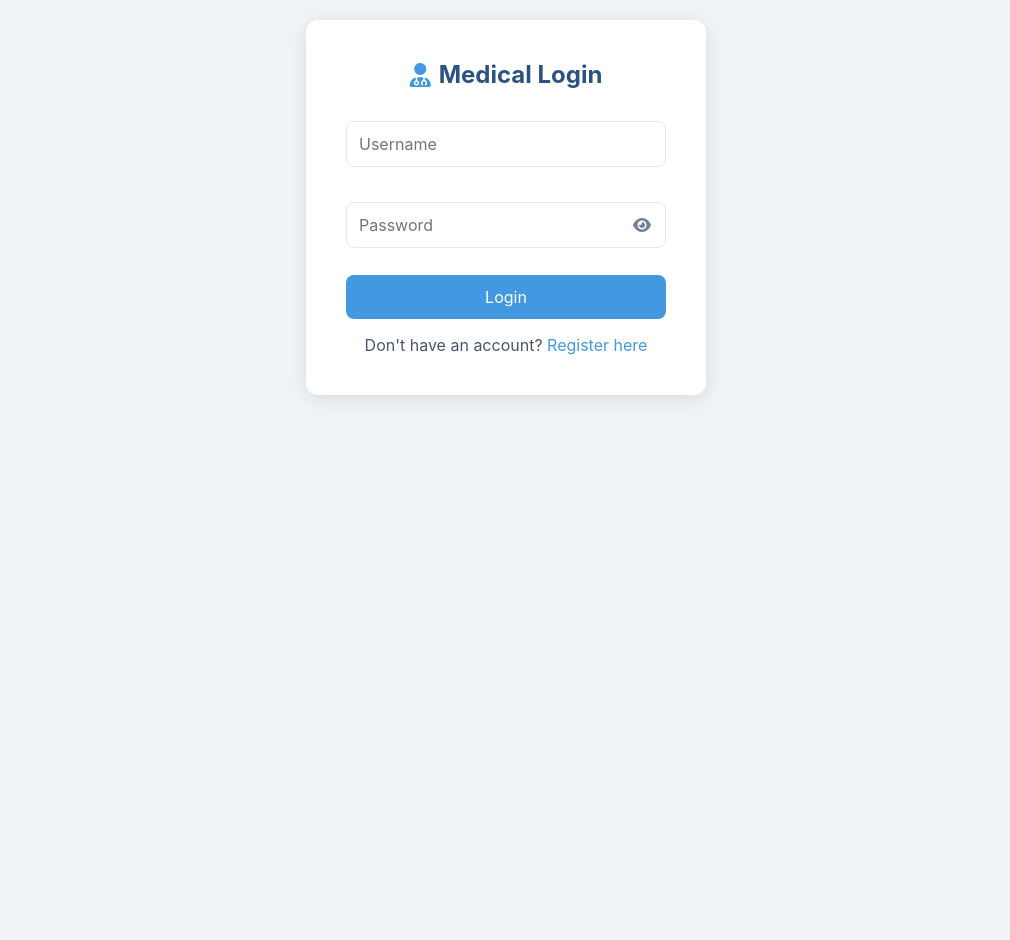
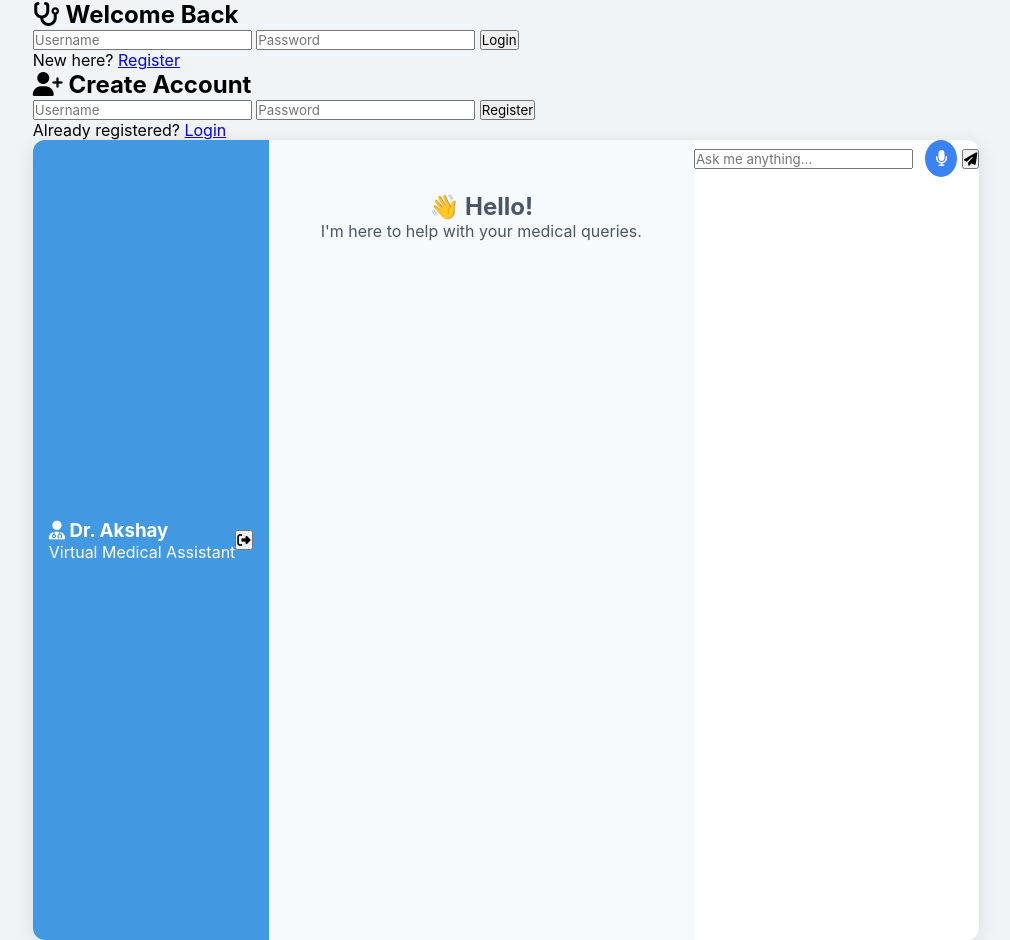
Before and after one commit to AkshayKarthickMS/AI_Healthcare_Chatbot_LMStudio, a Flask app: page / in a window 1280 px wide. Shown: the whole page, without its empty margins (134-1144 px from the left). Before the commit the page ends 399 px from the top, so only its background shows below. Run offline with Flask 3, Linux system fonts and the light colour scheme.

Commit message:
Add files via upload

```diff
--- a/app.py
+++ b/app.py
@@ -5,7 +5,25 @@ import sqlite3
 import os
 import json
 import requests
+import time
 from datetime import datetime
+from bs4 import BeautifulSoup
+from langchain.docstore.document import Document
+from langchain.text_splitter import RecursiveCharacterTextSplitter
+from langchain_community.embeddings import HuggingFaceEmbeddings
+from langchain_community.vectorstores import FAISS
+from langchain_community.vectorstores.utils import DistanceStrategy
+from langchain_community.chat_models import ChatOpenAI
+from transformers import AutoTokenizer
+from tqdm import tqdm
+from functools import lru_cache
+
+
+PUBMED_API_KEY = "323cb173ff28e09f0331c75617226ae87208"
+VECTORDB_DIR = "vector_index"
+MAX_PUBMED_ARTICLES = 10
+RECENT_DAYS = 7
+DB_PATH = 'chatbot.db'  # Path to SQLite database
 
 app = Flask(__name__)
 app.secret_key = 'your_secret_key_here'  # Change this to a secure secret key
@@ -50,8 +68,10 @@ def update_db():
 update_db()
 
 def chat_with_model(user_input, conversation_history):
+
     if len(conversation_history) == 0:
-        conversation_history.append({
+        context = get_research_context(user_input)
+        conversation_history.insert(0, {
             "role": "system",
             "content": "You are Dr. Akshay Karthick, a compassionate and concise doctor. Respond to patient queries with empathy and warmth, using 1-2 complete sentences. Ask only 1-2 questions at a time to keep the conversation focused. Offer virtual medications when appropriate and suggest physical visits only in rare cases. If any questions apart from medical queries are asked, respond like 'I'm a doctor, I can't answer those questions.' Always respond without exceeding 50 words limit. Also mainly provide the answer with the language same as the question and mainly respond with the language of  what the user provide their queries"
         })
@@ -292,5 +312,91 @@ def new_chat():
     session.pop('current_chat_id', None)
     return jsonify({"success": True, "message": "New chat started"})
 
+def rate_limited_get(url, params=None, max_requests_per_sec=10):
+    if not hasattr(rate_limited_get, "last_request_time"):
+        rate_limited_get.last_request_time = 0
+    elapsed = time.time() - rate_limited_get.last_request_time
+    if elapsed < 1.0 / max_requests_per_sec:
+        time.sleep((1.0 / max_requests_per_sec) - elapsed)
+    rate_limited_get.last_request_time = time.time()
+    return requests.get(url, params=params)
+
+def fetch_recent_pubmed_pmids(days=7, max_count=10):
+    url = "https://eutils.ncbi.nlm.nih.gov/entrez/eutils/esearch.fcgi"
+    params = {
+        "db": "pubmed",
+        "term": "medicine OR health",
+        "reldate": days,
+        "retmax": max_count,
+        "sort": "pub+date",
+        "retmode": "json",
+        "api_key": PUBMED_API_KEY,
+    }
+    response = requests.get(url, params=params)
+    data = response.json()
+    return data["esearchresult"]["idlist"]
+
+def fetch_pubmed_abstract(pmid):
+    url = "https://eutils.ncbi.nlm.nih.gov/entrez/eutils/efetch.fcgi"
+    params = {
+        "db": "pubmed",
+        "id": pmid,
+        "retmode": "xml",
+        "api_key": PUBMED_API_KEY,
+    }
+    try:
+        response = rate_limited_get(url, params=params)
+        soup = BeautifulSoup(response.content, "lxml")
+        abstract = soup.find("abstract")
+        return abstract.get_text(separator="\n").strip() if abstract else ""
+    except Exception as e:
+        print(f"Error fetching PMID {pmid}: {e}")
+        return ""
+
+
+# --- Update VectorDB ---
+def update_vector_database():
+    print("Fetching recent PubMed articles...")
+    pmids = fetch_recent_pubmed_pmids(days=RECENT_DAYS, max_count=MAX_PUBMED_ARTICLES)
+
+    pubmed_docs = []
+    for pmid in tqdm(pmids, desc="PubMed abstracts"):
+        abstract = fetch_pubmed_abstract(pmid)
+        if abstract:
+            pubmed_docs.append(Document(page_content=abstract, metadata={"source": f"PubMed:{pmid}"}))
+
+    all_docs = pubmed_docs
+
+    print("\nSplitting documents...")
+    tokenizer = AutoTokenizer.from_pretrained("thenlper/gte-small")
+    splitter = RecursiveCharacterTextSplitter.from_huggingface_tokenizer(
+        tokenizer, chunk_size=200, chunk_overlap=20
+    )
+    split_docs = splitter.split_documents(all_docs)
+
+    print("\nEmbedding and saving to vector database...")
+    embedding_model = HuggingFaceEmbeddings(model_name="thenlper/gte-small")
+
+    # Check if the vector DB exists and append documents
+    if os.path.exists(VECTORDB_DIR):
+        vectordb = FAISS.load_local(VECTORDB_DIR, embeddings=embedding_model, allow_dangerous_deserialization=True)
+        vectordb.add_documents(split_docs)  # Add new documents to the vector DB
+    else:
+        vectordb = FAISS.from_documents(split_docs, embedding=embedding_model, distance_strategy=DistanceStrategy.COSINE)
+
+    vectordb.save_local(VECTORDB_DIR)
+    print("Vector DB saved!")
+
+# --- RAG Context Fetch ---
+@lru_cache(maxsize=1)
+def get_vectordb():
+    return FAISS.load_local(VECTORDB_DIR, embeddings=HuggingFaceEmbeddings(model_name="thenlper/gte-small"), allow_dangerous_deserialization=True)
+
+def get_research_context(query):
+    vectordb = get_vectordb()
+    docs = vectordb.similarity_search(query, k=3)
+    return "\n\n".join(f"Source: {doc.metadata['source']}\n{doc.page_content[:500]}..." for doc in docs)
+
 if __name__ == '__main__':
+    update_vector_database()
     app.run(debug=True)
--- a/static/script.js
+++ b/static/script.js
@@ -1,69 +1,71 @@
+const micBtn = document.getElementById('mic-button');
+if ('webkitSpeechRecognition' in window) {
+    const recognition = new webkitSpeechRecognition();
+    recognition.lang = 'en-US';
+    recognition.interimResults = false;
 
-
-// Speech-to-text functionality
-const micButton = document.getElementById('mic-button');
-const userInput = document.getElementById('user-input');
-
-let recognition = null;
-
-// Check if the browser supports the Web Speech API
-if ('webkitSpeechRecognition' in window) {
-    recognition = new webkitSpeechRecognition();
-    recognition.continuous = true; // Keep listening until manually stopped
-    recognition.interimResults = false; // Only final results
-    recognition.lang = 'en-US'; // Set language
-
-    recognition.onstart = () => {
-        micButton.innerHTML = '<i class="fas fa-microphone-slash"></i>';
-        micButton.style.backgroundColor = '#dc2626'; // Change button color when active
-    };
-
-    recognition.onend = () => {
-        micButton.innerHTML = '<i class="fas fa-microphone"></i>';
-        micButton.style.backgroundColor = ''; // Reset button color
-    };
-
-    recognition.onresult = (event) => {
-        const transcript = event.results[0][0].transcript;
-        userInput.value = transcript; // Set the transcribed text to the input field
-    };
-
-    recognition.onerror = (event) => {
-        console.error('Speech recognition error:', event.error);
-        showErrorMessage('Speech recognition failed. Please try again.');
+    micBtn.onclick = () => recognition.start();
+    recognition.onresult = (e) => {
+        document.getElementById('user-input').value = e.results[0][0].transcript;
     };
 } else {
-    // Hide the microphone button if the browser doesn't support speech recognition
-    micButton.style.display = 'none';
-    console.warn('Speech recognition not supported in this browser.');
+    micBtn.style.display = 'none';
 }
 
-// Start recognition when button is pressed, stop when released
-micButton.addEventListener('mousedown', () => {
-    if (recognition) {
-        recognition.start();
-    }
-});
-
-micButton.addEventListener('mouseup', () => {
-    if (recognition) {
-        recognition.stop();
-    }
-});
-
+window.onload = () => {
+    fetch('/chat_page')
+        .then(r => r.redirected ? showLoginForm() : document.getElementById('chat-container').style.display = 'flex');
+};
 // Global variables for session management
 let currentSessionId = null;
 let currentChatHistory = [];
 
 // Toggle between Login and Register forms
 function showLoginForm() {
-    document.getElementById('login-form').style.display = 'block';
-    document.getElementById('register-form').style.display = 'none';
+    document.getElementById('login-form').classList.add('active');
+    document.getElementById('register-form').classList.remove('active');
 }
 
 function showRegisterForm() {
-    document.getElementById('login-form').style.display = 'none';
-    document.getElementById('register-form').style.display = 'block';
+    document.getElementById('login-form').classList.remove('active');
+    document.getElementById('register-form').classList.add('active');
+}
+
+document.getElementById('send-button').onclick = sendMessage;
+document.getElementById('user-input').addEventListener('keypress', e => {
+    if (e.key === 'Enter') sendMessage();
+});
+
+function sendMessage() {
+    const input = document.getElementById('user-input');
+    const message = input.value.trim();
+    if (!message) return;
+    input.value = '';
+    appendMessage(message, true);
+    fetch('/chat', {
+        method: 'POST',
+        headers: { 'Content-Type': 'application/json' },
+        body: JSON.stringify({ message })
+    }).then(res => res.json())
+      .then(data => {
+        if (data.success) {
+            appendMessage(data.reply, false, true);
+        }
+    });
+}
+
+function appendMessage(text, isUser, speak = false) {
+    const msg = document.createElement('div');
+    msg.className = `message ${isUser ? 'user' : 'bot'}`;
+    msg.textContent = text;
+    document.getElementById('chat-box').appendChild(msg);
+    document.getElementById('chat-box').scrollTop = document.getElementById('chat-box').scrollHeight;
+
+    if (!isUser && speak) {
+        const utterance = new SpeechSynthesisUtterance(text);
+        utterance.lang = 'en-US';
+        speechSynthesis.speak(utterance);
+    }
 }
 
 // Toggle password visibility
@@ -109,11 +111,16 @@ function createMessageElement(content, isUser, messageId = null) {
     messageDiv.dataset.messageId = messageId;
 
     if (!isUser) {
-        const regenerateBtn = document.createElement('button');
-        regenerateBtn.className = 'regenerate';
-        regenerateBtn.innerHTML = '<i class="fas fa-redo"></i>';
-        regenerateBtn.onclick = () => regenerateResponse(messageId);
-        messageDiv.appendChild(regenerateBtn);
+        const speakerBtn = document.createElement('button');
+        speakerBtn.className = 'speaker-button';
+        speakerBtn.title = 'Read Aloud';
+        speakerBtn.innerHTML = '<i class="fas fa-volume-up"></i>';
+        speakerBtn.onclick = () => {
+            const utterance = new SpeechSynthesisUtterance(content);
+            utterance.lang = 'en-US';
+            speechSynthesis.speak(utterance);
+        };
+        messageDiv.appendChild(speakerBtn);
     }
 
     const timeDiv = document.createElement('div');
@@ -173,58 +180,33 @@ function regenerateResponse(messageId) {
 }
 
 // Register button click event
-document.getElementById('register-button').onclick = function() {
-    const username = document.getElementById('register-username').value;
-    const password = document.getElementById('register-password').value;
-
-    if (!username || !password) {
-        showErrorMessage("Please fill in all fields for registration.");
-        return;
-    }
-
+document.getElementById('register-button').onclick = () => {
+    const u = document.getElementById('register-username').value;
+    const p = document.getElementById('register-password').value;
     fetch('/register', {
         method: 'POST',
         headers: { 'Content-Type': 'application/json' },
-        body: JSON.stringify({ username, password })
-    })
-    .then(response => response.json())
-    .then(data => {
-        if (data.success) {
-            showErrorMessage("Registration successful! Please log in.");
-            showLoginForm();
-        } else {
-            showErrorMessage(data.message);
-        }
-    })
-    .catch(error => showErrorMessage("An error occurred during registration."));
+        body: JSON.stringify({ username: u, password: p })
+    }).then(r => r.json()).then(data => {
+        if (data.success) showLoginForm();
+        else alert(data.message);
+    });
 };
 
 // Login button click event
-document.getElementById('login-button').onclick = function() {
-    const username = document.getElementById('login-username').value;
-    const password = document.getElementById('login-password').value;
-
-    if (!username || !password) {
-        showErrorMessage("Please fill in all fields for login.");
-        return;
-    }
-
+document.getElementById('login-button').onclick = () => {
+    const u = document.getElementById('login-username').value;
+    const p = document.getElementById('login-password').value;
     fetch('/login', {
         method: 'POST',
         headers: { 'Content-Type': 'application/json' },
-        body: JSON.stringify({ username, password })
-    })
-    .then(response => response.json())
-    .then(data => {
+        body: JSON.stringify({ username: u, password: p })
+    }).then(r => r.json()).then(data => {
         if (data.success) {
-            currentSessionId = data.sessionId;
-            showChat();
-            loadChatHistory();
-        } else {
-            showErrorMessage(data.message);
-        }
-    })
-    .catch(error => showErrorMessage("An error occurred during login."));
+            document.getElementById('chat-container').style.display = 'flex';
+            document.getElementById('login-form').style.display = 'none';
+        } else alert(data.message);
+    });
 };
 
 // Show the chat window after logging in
@@ -237,21 +219,8 @@ function showChat() {
 
 
 // Logout button click event
-document.getElementById('logout-button').onclick = function() {
-    fetch('/logout', {
-        method: 'POST'
-    })
-    .then(response => response.json())
-    .then(data => {
-        if (data.success) {
-            currentSessionId = null;
-            document.getElementById('chat-container').style.display = "none";
-            document.getElementById('login-form').style.display = "block";
-            document.getElementById('chat-box').innerHTML = '';
-            document.getElementById('chat-history-list').innerHTML = '';
-        }
-    })
-    .catch(error => showErrorMessage("An error occurred during logout."));
+document.getElementById('logout-button').onclick = () => {
+    fetch('/logout', { method: 'POST' }).then(() => location.reload());
 };
 
 
@@ -389,7 +358,16 @@ function handleChatMessage(message) {
     .then(data => {
         if (data.success) {
             // Add bot response to chat
-            chatBox.appendChild(createMessageElement(data.reply, false, "msg-" + Date.now()));
+            const botMsg = createMessageElement("", false, "msg-" + Date.now());
+            chatBox.appendChild(botMsg);
+            let index = 0;
+            const interval = setInterval(() => {
+                if (index < data.reply.length) {
+                    botMsg.textContent += data.reply.charAt(index++);
+                } else {
+                    clearInterval(interval);
+                }
+            }, 20);
 
             chatBox.scrollTop = chatBox.scrollHeight;
 
--- a/templates/index.html
+++ b/templates/index.html
@@ -2,92 +2,51 @@
 <html lang="en">
 <head>
     <meta charset="UTF-8">
+    <title>Dr. CIT - Virtual Health Assistant</title>
     <meta name="viewport" content="width=device-width, initial-scale=1.0">
-    <title>Dr. CIT - Virtual Medical Consultation</title>
     <link rel="stylesheet" href="static/styles.css">
-    <link href="https://cdnjs.cloudflare.com/ajax/libs/font-awesome/6.0.0/css/all.min.css" rel="stylesheet">
+    <link href="https://cdnjs.cloudflare.com/ajax/libs/font-awesome/6.4.0/css/all.min.css" rel="stylesheet">
 </head>
 <body>
-    <div class="container">
-        <!-- Register Form -->
-        <div id="register-form" class="auth-form" style="display: none;">
-            <h2><i class="fas fa-user-md"></i> Medical Registration</h2>
-            <div class="input-group">
-                <input type="text" id="register-username" placeholder="Username" required>
-            </div>
-            <div class="input-group">
-                <input type="password" id="register-password" placeholder="Password" required>
-                <i class="fas fa-eye eye-icon" onclick="togglePasswordVisibility('register-password')"></i>
-            </div>
-            <button id="register-button">Register</button>
-            <p class="auth-switch">Already have an account? <a href="#" onclick="showLoginForm()">Login here</a></p>
+    <div class="main-wrapper">
+        <!-- Auth Forms -->
+        <div id="login-form" class="auth-card active">
+            <h2><i class="fas fa-stethoscope"></i> Welcome Back</h2>
+            <input type="text" id="login-username" placeholder="Username">
+            <input type="password" id="login-password" placeholder="Password">
+            <button id="login-button">Login</button>
+            <p>New here? <a href="#" onclick="showRegisterForm()">Register</a></p>
         </div>
 
-        <!-- Login Form -->
-        <div id="login-form" class="auth-form">
-            <h2><i class="fas fa-user-md"></i> Medical Login</h2>
-            <div class="input-group">
-                <input type="text" id="login-username" placeholder="Username" required>
-            </div>
-            <div class="input-group">
-                <input type="password" id="login-password" placeholder="Password" required>
-                <i class="fas fa-eye eye-icon" onclick="togglePasswordVisibility('login-password')"></i>
-            </div>
-            <button id="login-button">Login</button>
-            <p class="auth-switch">Don't have an account? <a href="#" onclick="showRegisterForm()">Register here</a></p>
+        <div id="register-form" class="auth-card">
+            <h2><i class="fas fa-user-plus"></i> Create Account</h2>
+            <input type="text" id="register-username" placeholder="Username">
+            <input type="password" id="register-password" placeholder="Password">
+            <button id="register-button">Register</button>
+            <p>Already registered? <a href="#" onclick="showLoginForm()">Login</a></p>
         </div>
 
-        <!-- Main Chat Interface -->
-        <div id="chat-container" class="chat-container" style="display: none;">
-            <!-- Sidebar -->
-            <div class="chat-sidebar">
-                <div class="sidebar-header">
-                    <button id="new-chat" class="new-chat-btn">
-                        <i class="fas fa-plus"></i> New Consultation
-                    </button>
+        <!-- Chat Interface -->
+        <div id="chat-container" class="chat-container">
+            <div class="chat-header">
+                <div>
+                    <h3><i class="fas fa-user-md"></i> Dr. Akshay</h3>
+                    <p>Virtual Medical Assistant</p>
                 </div>
-                <div id="chat-history-list" class="chat-history-list">
-                    <!-- Chat history items will be added here -->
+                <button id="logout-button" title="Logout"><i class="fas fa-sign-out-alt"></i></button>
+            </div>
+
+            <div id="chat-box" class="chat-box">
+                <div class="chat-welcome">
+                    <h2>👋 Hello!</h2>
+                    <p>I'm here to help with your medical queries.</p>
                 </div>
             </div>
 
-            <!-- Main Chat Area -->
-            <div class="main-chat-area">
-                <div class="chat-header">
-                    <div class="header-left">
-                        <div class="avatar">
-                            <i class="fas fa-user-md"></i>
-                        </div>
-                        <div class="header-info">
-                            <h2>Dr. Akshay Karthick</h2>
-                            <span class="status">Online</span>
-                        </div>
-                    </div>
-                    <div class="header-right">
-                        <button id="logout-button" class="icon-button" title="Logout">
-                            <i class="fas fa-sign-out-alt"></i>
-                        </button>
-                    </div>
-                </div>
-
-                <div id="chat-box" class="chat-box">
-                    <div class="chat-welcome">
-                        <i class="fas fa-heartbeat welcome-icon"></i>
-                        <h3>Welcome to Your Virtual Consultation</h3>
-                        <p>Ask your medical questions and receive professional advice</p>
-                    </div>
-                </div>
-
-<!-- Update the file input to accept multiple file types -->
-                <div class="input-area">
-                    <input type="text" id="user-input" placeholder="Type your medical concern...">
-                    <button id="send-button">
-                        <i class="fas fa-paper-plane"></i>
-                    </button>
-                    <button id="mic-button" title="Speak">
-                        <i class="fas fa-microphone"></i>
-                    </button>
-                </div>
+            <div class="chat-input">
+                <input type="text" id="user-input" placeholder="Ask me anything...">
+                <button id="mic-button" title="Speak"><i class="fas fa-microphone"></i></button>
+                <button id="send-button"><i class="fas fa-paper-plane"></i></button>
             </div>
         </div>
     </div>
```
Also changed, not shown: chatbot.db, 2 other files.
